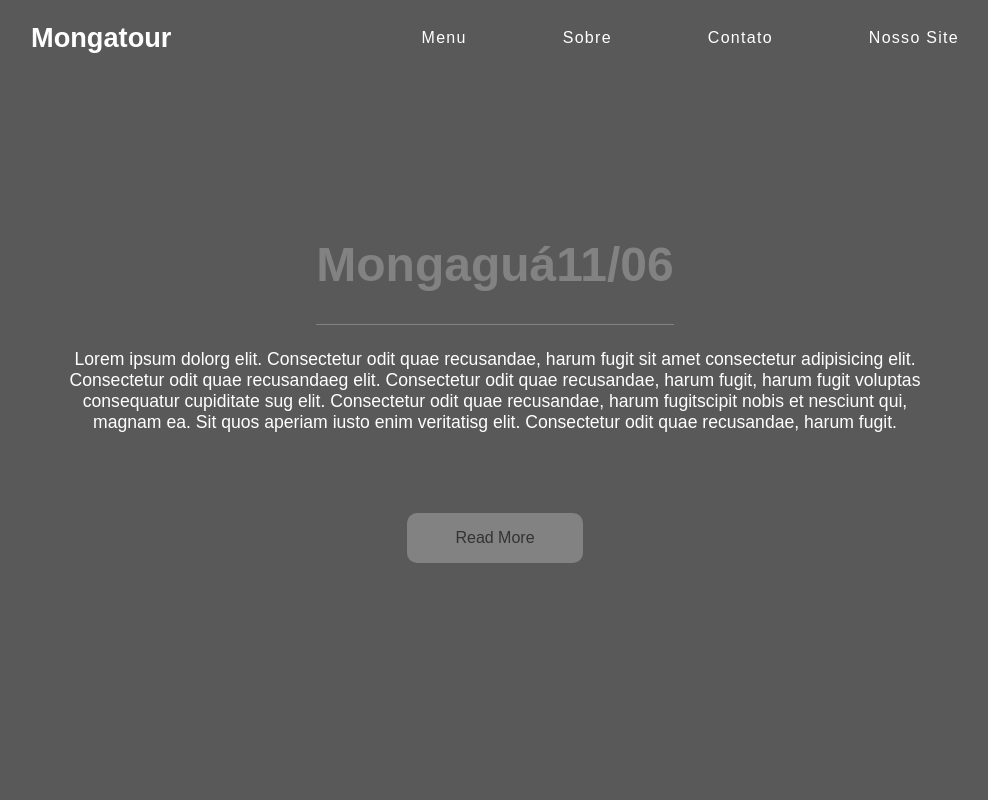
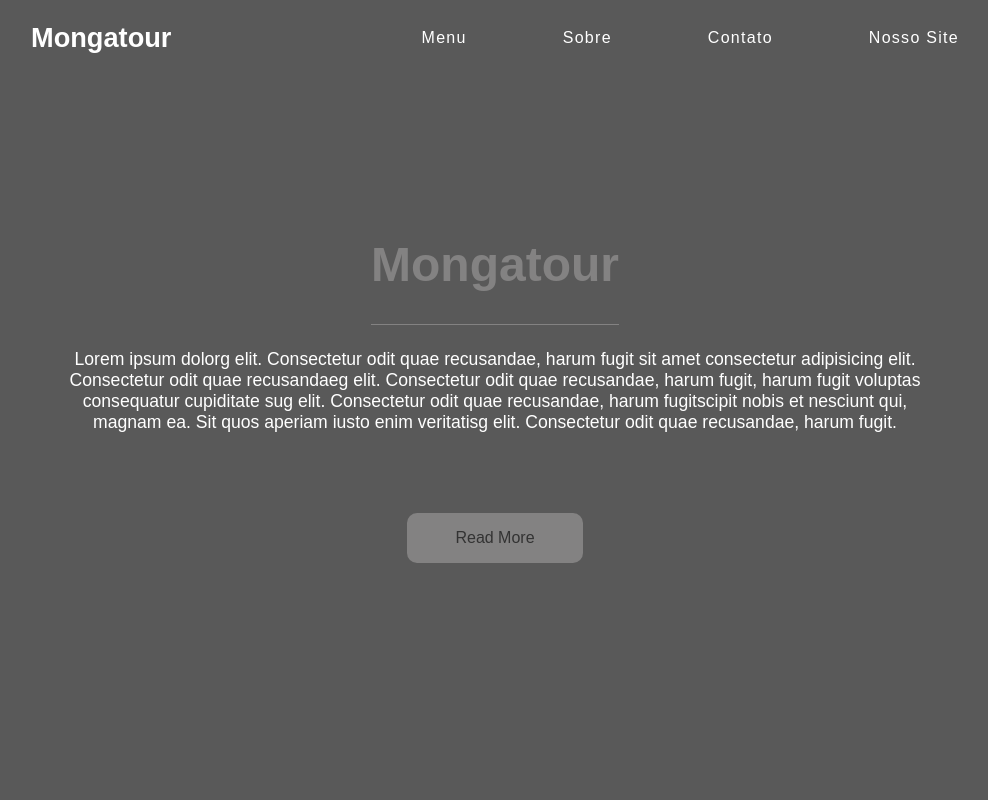
Before and after one commit to Marcello-Cruz/Site-Mongatour, a plain HTML site: page index.html in a window 1280 px wide. Shown: the top 800 px of the page, without its empty margins (145-1133 px from the left). Drawn offline with Linux system fonts and the light colour scheme.

Commit message:
add skeleton

```diff
--- a/index.html
+++ b/index.html
@@ -24,7 +24,7 @@
     </div>
     <div class="showcase-container">
       <div class="showcase-content">
-        <h1><span>Mongaguá</span><span>11/06</span></h1>
+        <h1><span>Mongatour</span></h1>
         <p>Lorem ipsum dolorg elit. Consectetur odit quae recusandae, harum fugit sit amet consectetur adipisicing elit. Consectetur odit quae recusandaeg elit. Consectetur odit quae recusandae, harum fugit, harum fugit voluptas consequatur cupiditate sug elit. Consectetur odit quae recusandae, harum fugitscipit nobis et nesciunt qui, magnam ea. Sit quos aperiam iusto enim veritatisg elit. Consectetur odit quae recusandae, harum fugit.</p>
         <a href="" class="btn">Read More</a>
       </div>
```
